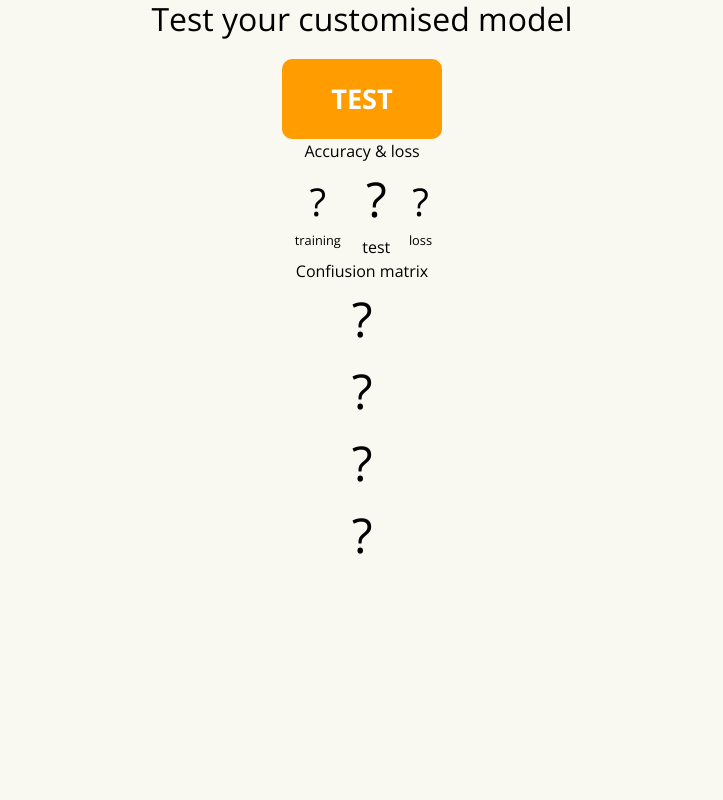
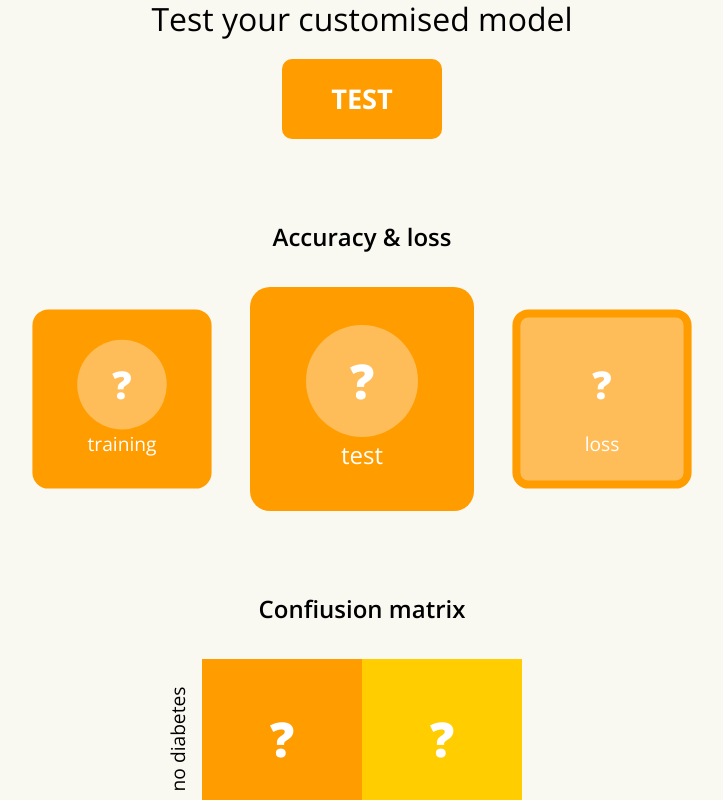
Before and after one commit to tomek1421/NeuralNetworkTextClassification, a React (Create React App) app in the folder frontend/neural-network/: page /model in a window 1280 px wide. Shown: the part 3360-4160 px from the top of the page, without its empty margins (278-1001 px from the left). Before the commit the page ends 4091 px from the top, so only its background shows below. Built offline with nearby package versions, Linux system fonts and the light colour scheme.

Commit message:
model results styling

```diff
--- a/frontend/neural-network/src/App.css
+++ b/frontend/neural-network/src/App.css
@@ -485,7 +485,7 @@ h2 {
 }
 
 .minus-plus-btn:hover {
-    background-color: #ee6211;
+    background-color: #e28e06;
 }
 
 .neurons-value {
@@ -624,3 +624,235 @@ h2 {
 .input-container-activation input:checked + .radio-tile .img-logistic {
     background-image: url('icons/logisticGraphWhite.png');
 }
+
+.model-result-box {
+    /* background-color: #00BF63; */
+    background-color: var(--first-color);
+    color: white;
+    display: flex;
+    justify-content: center;
+    align-items: center;
+    width: 14rem;
+    height: 14rem;
+    border-radius: 20px;
+    transition: all 2s;
+}
+
+h3 {
+    font-size: 1.5rem;
+    font-weight: 600;
+    margin-top: 5rem;
+    margin-bottom: 2rem;
+}
+
+.circle {
+    /* background-color: #11D677; */
+    background-color: #ffbd59;
+    width: 7rem;
+    height: 7rem;
+    border-radius: 50%;
+    display: flex;
+    justify-content: center;
+    align-items: center;
+    font-size: 2rem;
+    font-weight: 900;
+    transition: all 2s;
+    position: relative;
+}
+
+.weak-result {
+    background-color: #FF4D1E;
+}
+
+.weak-result-circle {
+    background-color: #FF6C45;
+}
+
+.medium-result {
+    background-color: #FF9C00;
+}
+
+.medium-result-circle {
+    background-color: #ffbd59;
+}
+
+.good-result {
+    background-color: #2dbf00;
+}
+
+.good-result-circle {
+    background-color: #51d828;
+}
+
+.great-result {
+    background-color: #00BF63;
+}
+
+.great-result-circle {
+    background-color: #11D677;
+}
+
+.perfect-result {
+    background-color: #00bfac;
+}
+
+.perfect-result-circle {
+    background-color: #25e4d1;
+}
+
+.bounce1 {
+    animation: bounce 1s infinite;
+}
+
+.bounce2 {
+    animation: bounce 1s infinite 0.3s;
+}
+
+.bounce3 {
+    animation: bounce 1s infinite 0.6s;
+}
+
+.model-result-desc {
+    font-size: 1.5rem;
+}
+
+.model-loss-box {
+    background-color: #ffbd59;
+    border: 10px solid var(--first-color);
+    color: white;
+    display: flex;
+    justify-content: center;
+    align-items: center;
+    width: 14rem;
+    height: 14rem;
+    border-radius: 20px;
+    transition: all 2s;
+}
+
+.loss {
+    width: 7rem;
+    height: 7rem;
+    display: flex;
+    justify-content: center;
+    align-items: center;
+    font-size: 2rem;
+    font-weight: 900;
+    transition: all 2s;
+    position: relative;
+}
+
+.matrix {
+    display: grid;
+    grid-template-rows: 10rem 10rem;
+    grid-template-columns: 10rem 10rem;
+    position: relative;
+}
+
+.matrix:before {
+    content: 'true';
+    position: absolute;
+    top: 50%;
+    right: 120%;
+    display: flex;
+    justify-content: center;
+    transform: translateY(-50%);
+    color: black;
+    font-size: 1.5rem;
+    font-weight: 600;
+    white-space: nowrap;
+}
+
+.matrix:after {
+    content: 'predicted';
+    position: absolute;
+    top: 115%;
+    left: 50%;
+    transform: translateX(-50%);
+    color: black;
+    font-size: 1.5rem;
+    font-weight: 600;
+    white-space: nowrap;
+}
+
+.matrix-field {
+    display: flex;
+    justify-content: center;
+    align-items: center;
+    color: white;
+    font-size: 1.5rem;
+    font-weight: 900;
+}
+
+.matrix-field:nth-child(1) {
+    background-color: var(--first-color);
+    position: relative;
+}
+
+.matrix-field:nth-child(1):before {
+    content: 'no diabetes';
+    position: absolute;
+    top: 50%;
+    right: 65%;
+    width: 100%;
+    display: flex;
+    justify-content: center;
+    transform: translateY(-50%) rotate(-90deg);
+    color: black;
+    font-size: 1.2rem;
+    font-weight: 400;
+    white-space: nowrap;
+}
+
+.matrix-field:nth-child(2) {
+    background-color: var(--thrid-color);
+    position: relative;
+}
+
+.matrix-field:nth-child(3) {
+    background-color: var(--thrid-color);
+    position: relative;
+}
+
+.matrix-field:nth-child(3):before {
+    content: 'diabetes';
+    position: absolute;
+    top: 50%;
+    right: 65%;
+    width: 100%;
+    display: flex;
+    justify-content: center;
+    transform: translateY(-50%) rotate(-90deg);
+    color: black;
+    font-size: 1.2rem;
+    font-weight: 400;
+    white-space: nowrap;
+}
+
+.matrix-field:nth-child(3):after {
+    content: 'no diabetes';
+    position: absolute;
+    top: 105%;
+    left: 50%;
+    transform: translateX(-50%);
+    color: black;
+    font-size: 1.2rem;
+    font-weight: 400;
+    white-space: nowrap;
+}
+
+.matrix-field:nth-child(4) {
+    background-color: var(--first-color);
+    position: relative;
+}
+
+.matrix-field:nth-child(4):before {
+    content: 'diabetes';
+    position: absolute;
+    top: 105%;
+    left: 50%;
+    transform: translateX(-50%);
+    color: black;
+    font-size: 1.2rem;
+    font-weight: 400;
+    white-space: nowrap;
+}
```
